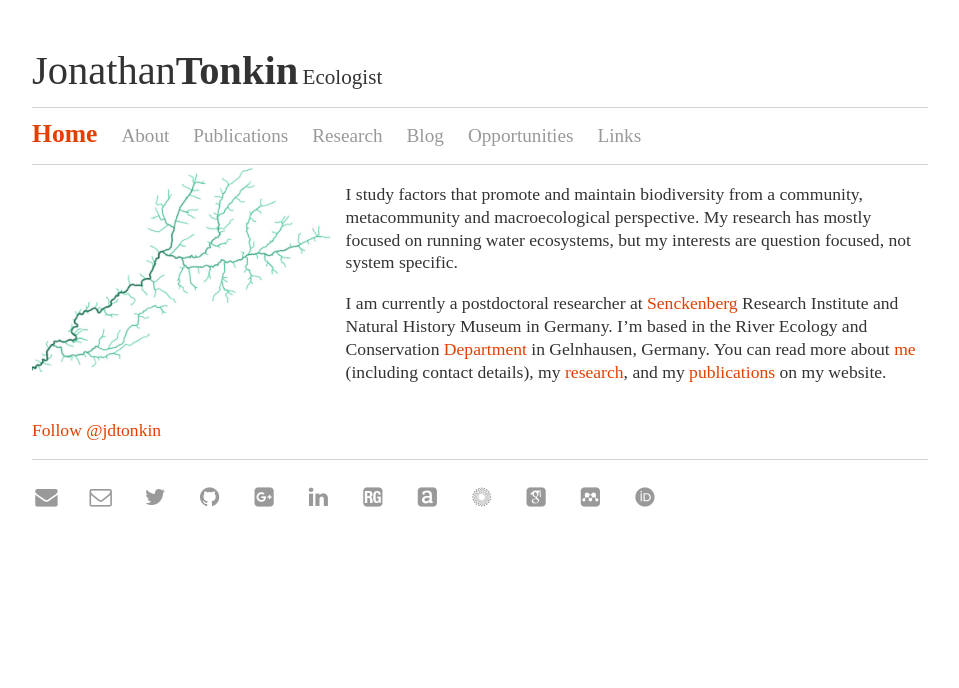
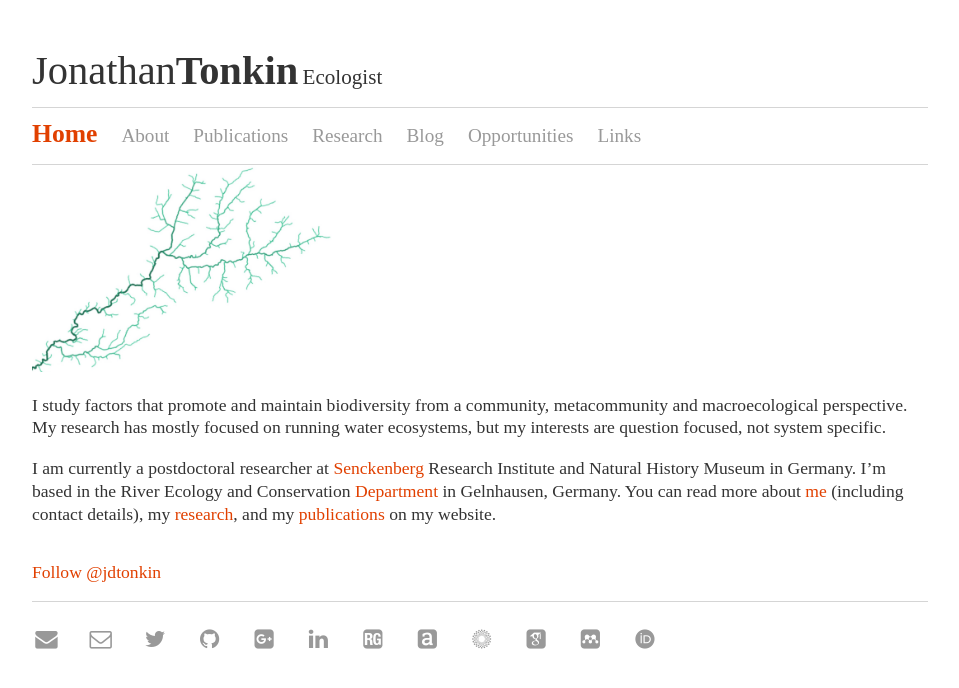
Before and after one commit to jdtonkin/jdtonkin.github.io, a Jekyll site: the page built from index.md, in a window 1280 px wide. Shown: the top 688 px of the page, without its empty margins (160-1119 px from the left). Built offline with Jekyll 4.4.1, drawn with Linux system fonts in a browser that asks for light colours; nearby versions of some CDN libraries; some web fonts are replaced; comment, search, counter and statistics services are not loaded.

Commit message:
Update index.md

```diff
--- a/index.md
+++ b/index.md
@@ -10,7 +10,7 @@ title: 'Home'
 
     </div>
 
-    <div style="float:right; width:65%;">
+    <div style="float:right;">
         <p>I study factors that promote and maintain biodiversity from a community, metacommunity and macroecological perspective. My research has mostly focused on running water ecosystems, but my interests are question focused, not system specific. </p>
         <p>I am currently a postdoctoral researcher at <a href="http://www.senckenberg.de/root/index.php?page_id=71">Senckenberg</a> Research Institute and Natural History Museum in Germany. I’m based in the River Ecology and Conservation <a href="http://www.senckenberg.de/root/index.php?page_id=5217&organisation=true&institutID=1&abteilungID=26">Department</a> in Gelnhausen, Germany. You can read more about <a href="/about">me</a> (including contact details), my <a href="/research">research</a>, and my <a href="/publications">publications</a> on my website.
         </p>
```
